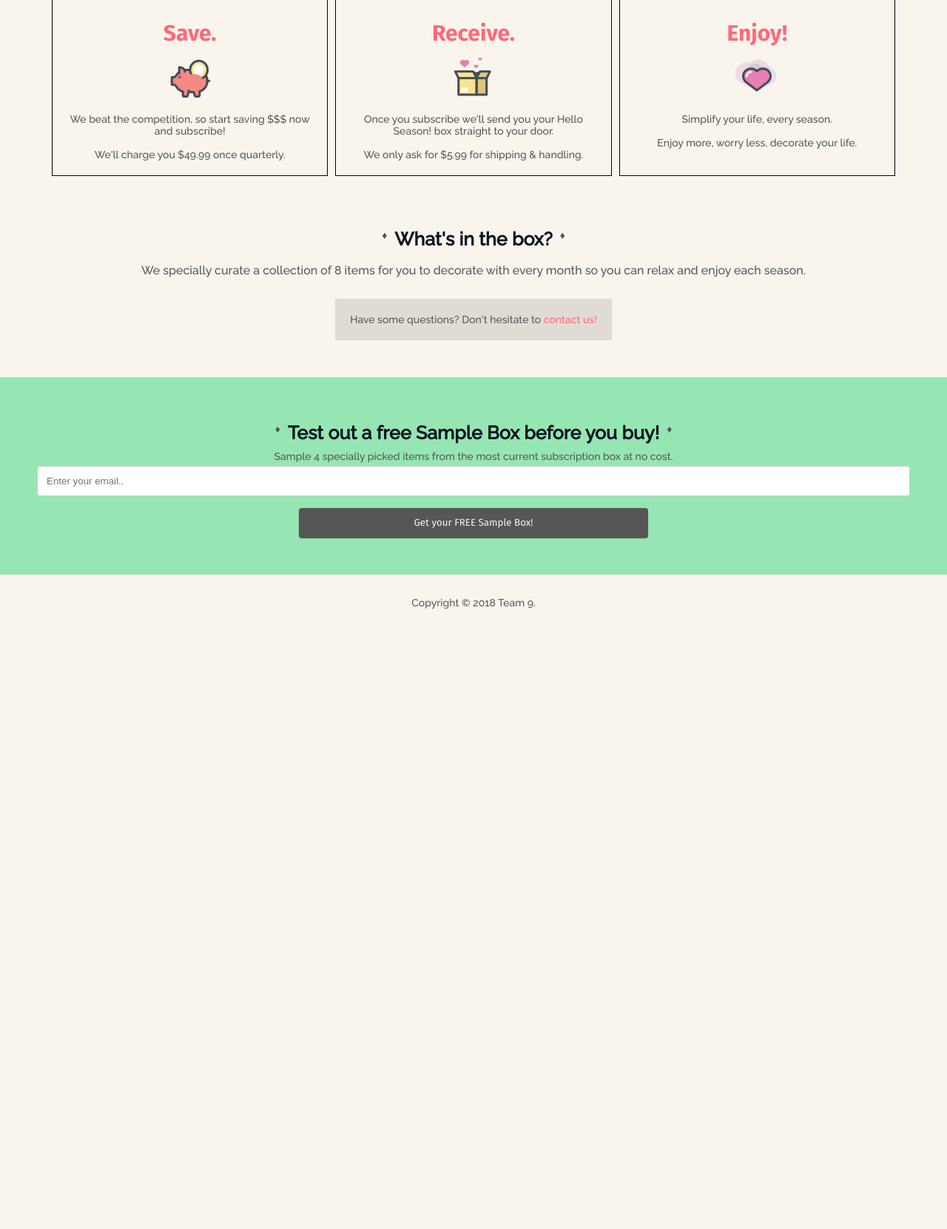
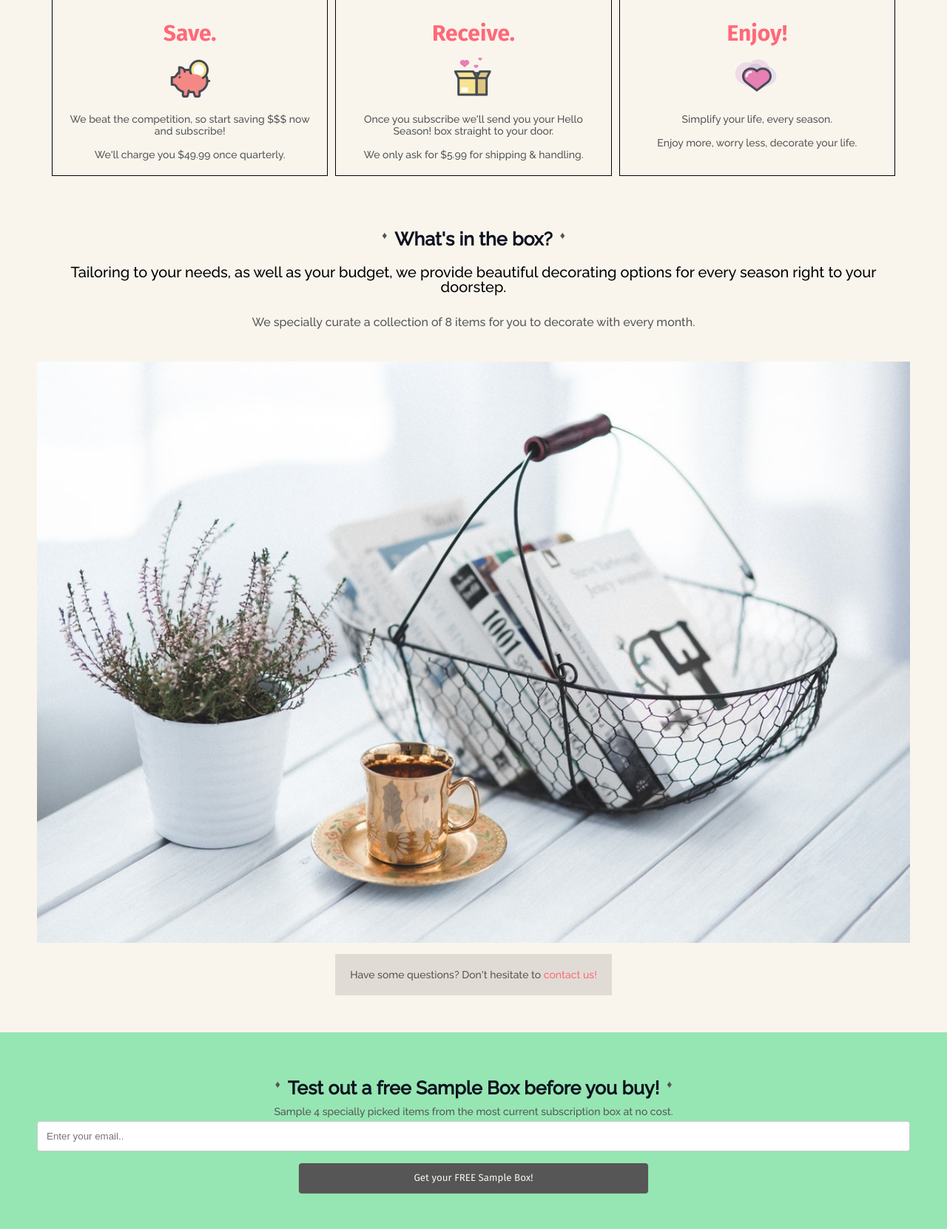
Before and after one commit to soulg3m/helloseason, a PHP site: page / in a window 1280 px wide. Shown: the part 724-2386 px from the top of the page at 74% size. Before the commit the page ends 1548 px from the top, so only its background shows below. Run offline with PHP 8.4, Linux system fonts and the light colour scheme; some web fonts are replaced.

Commit message:
Update index.php

```diff
--- a/index.php
+++ b/index.php
@@ -13,6 +13,15 @@ Hello Season MVP
         <link href="css/style.css" rel="stylesheet" type="text/css"/>
         <link href="css/reset.css" rel="stylesheet" type="text/css"/>
         <link href="css/responsive.css" rel="stylesheet" type="text/css"/>
+
+        <!-- Global site tag (gtag.js) - Google Analytics -->
+        <script async src="https://www.googletagmanager.com/gtag/js?id=UA-130177783-1"></script>
+            <script>
+                 window.dataLayer = window.dataLayer || [];
+                    function gtag(){dataLayer.push(arguments);}
+                       gtag('js', new Date());
+                       gtag('config', 'UA-130177783-1');
+            </script>
     </head>
     <body>
         <div class="page">
@@ -76,7 +85,11 @@ Hello Season MVP
                             </div>
                             <br>
                             <p class="diam">&diams;</p> <h4>What's in the box?</h4> <p class="diam">&diams;</p><br>
-                            <p class="lessimprtnt">We specially curate a collection of 8 items for you to decorate with every month so you can relax and enjoy each season.</p><br>
+                            <p class="mission">Tailoring to your needs, as well as your budget, we provide beautiful decorating options for every season right to your doorstep. </p><br>
+                            <p class="lessimprtnt">We specially curate a collection of 8 items for you to decorate with every month.</p><br>
+                            <!-- PRODUCT PICTURE BELOW-->
+                            <img src="img/coffee-cup-books-home.jpg" class="singleImg" alt="products included in our box" /><br>
+                            <br>
                             <div class="onenested_contact">
                                 <p>Have some questions? Don't hesitate to <a href="contact.php">contact us!</a></p>
                             </div>
@@ -85,7 +98,9 @@ Hello Season MVP
                     <div class="maincontent_np_green">
                         <div class="indexcontainer">
                             <p class="diam">&diams;</p> <h4>Test out a free Sample Box before you buy!</h4> <p class="diam">&diams;</p><br>
+                            <br>
                             <p>Sample 4 specially picked items from the most current subscription box at no cost.</p>
+                            <br>
                             <form>
                                 <input type="text" id="email" name="user_email" placeholder="Enter your email..">
                                 <input type="submit" class="trial" value="Get your FREE Sample Box!">
```
